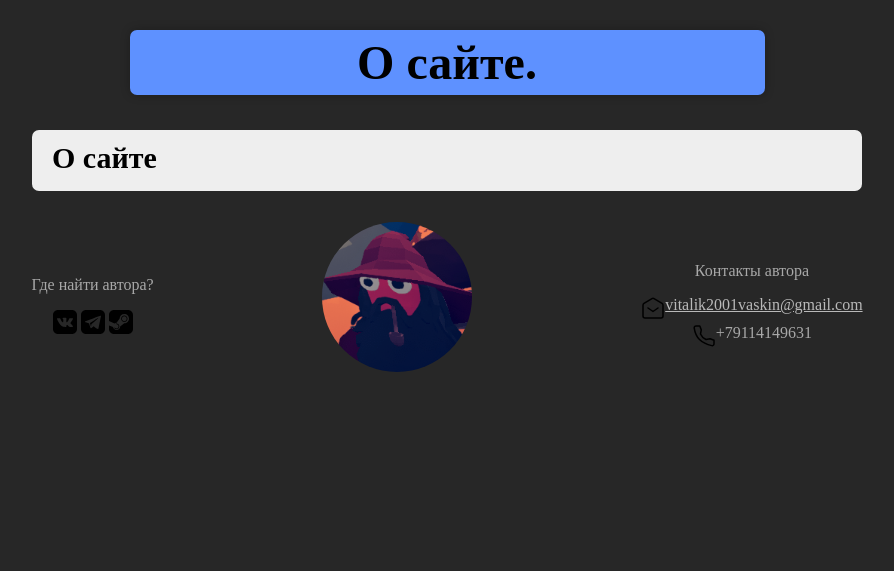
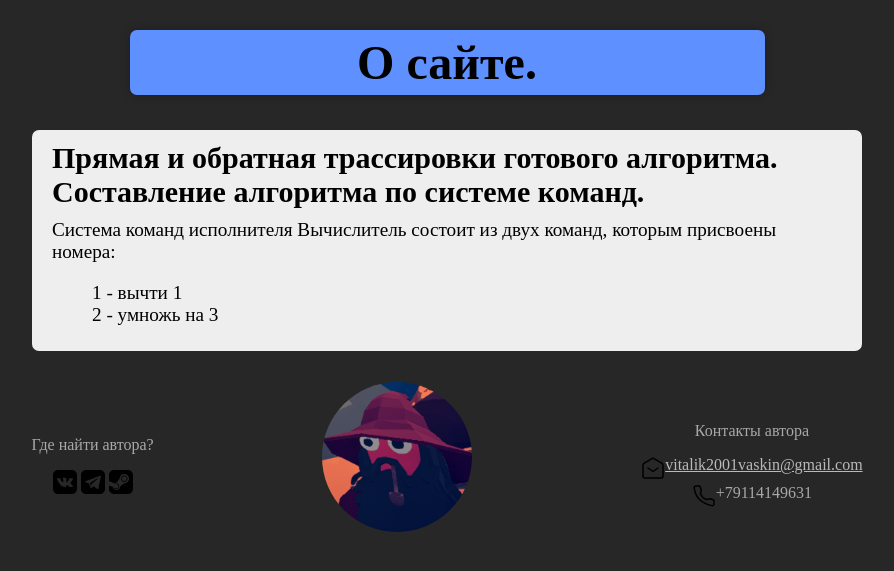
Before and after one commit to VitaliyMorix/public_html, a PHP site: page /html_file/zad.html in a window 1280 px wide. Shown: the part 124-695 px from the top of the page, without its empty margins (193-1087 px from the left). Run offline with PHP 8.4, Linux system fonts and the light colour scheme; some web fonts are replaced.

Commit message:
Update zad.html

```diff
--- a/file_css/style.css
+++ b/file_css/style.css
@@ -72,19 +72,6 @@ body{
   background-color: rgb(61, 232, 255);
   border-radius: 7px;
 }
-/*
-.sideBarFlex a:hover{
-  margin-left:  10px;
-  margin-right:  10px;
-  transition: move2 800ms ease;
-}
-
-.sideBarFlex a{
-  margin-left:  0;
-  margin-right:  0;
-  transition: move3 800ms ease;
-}
-*/
 .sideBarFlex img{
   transform: scale(1);
   transition: transform 800ms ease;
@@ -142,10 +129,7 @@ main{
   min-width: inherit;
   margin-left:auto;
   margin-right:auto;
-  /*margin-top:15px;
-  margin-bottom:15px;*/
   margin-block: 15px;
-  /*padding:15px;*/
   padding-inline:15px;
   padding-block: 1px;
   max-width: 800px;
@@ -179,7 +163,6 @@ main{
 .setup-menu-header{
   display: flex;
   flex-direction: row;
-  /*flex-direction: column;*/
   font-size: 20px;
   align-items: center;
 }
@@ -197,7 +180,6 @@ main{
 }
 
 .header-setup-style a{
-  /*margin-inline: 25px;*/
   transform: scale(1);
   transition: transform 500ms ease;
 }
@@ -205,7 +187,6 @@ main{
 .header-setup-style a:hover{
   background-color: rgb(61, 232, 255);
   color: #002fff;
-  /*margin-inline: 30px;*/
   transform: scale(1.2);
   transition: transform 500ms ease;
 }
@@ -562,3 +543,6 @@ footer{
     cursor: pointer;
   }
 /*смена картинок (конец)*/
+ .ul-style{
+  list-style-type: none;
+ }
--- a/file_php/post.html
+++ b/file_php/post.html
@@ -15,8 +15,8 @@
               <a href="../file_php/post.html">Примеры<br>на PHP</a>
               <a href="../html_file/js_test.html">Примеры<br>на JS</a>
               <div class="name-site">the most <br> boring site</div>
-              <a href="index.html">О сайте</a>
-              <a href="../html_file/site.html">Основная<br>информация</a>
+              <a href="../index.html">О сайте</a>
+              <a href="../html_file/zad.html">Банк заданий</a>
             </div>
           </div>
         </nav>
--- a/html_file/zad.html
+++ b/html_file/zad.html
@@ -34,8 +34,13 @@
   <main>
     <div class="box">
       <div class=" main-style">
-        <h2>О сайте</h2>
+        <h2>Прямая и обратная трассировки готового алгоритма. Составление алгоритма по системе команд.</h2>
         <div class="text-layer">
+          Система команд исполнителя Вычислитель состоит из двух команд, которым присвоены номера:
+          <ul class="ul-style">
+            <li>1 - вычти 1</li>
+            <li>2 - умножь на 3</li>
+          </ul>
 
         </div>
       </div>
```
